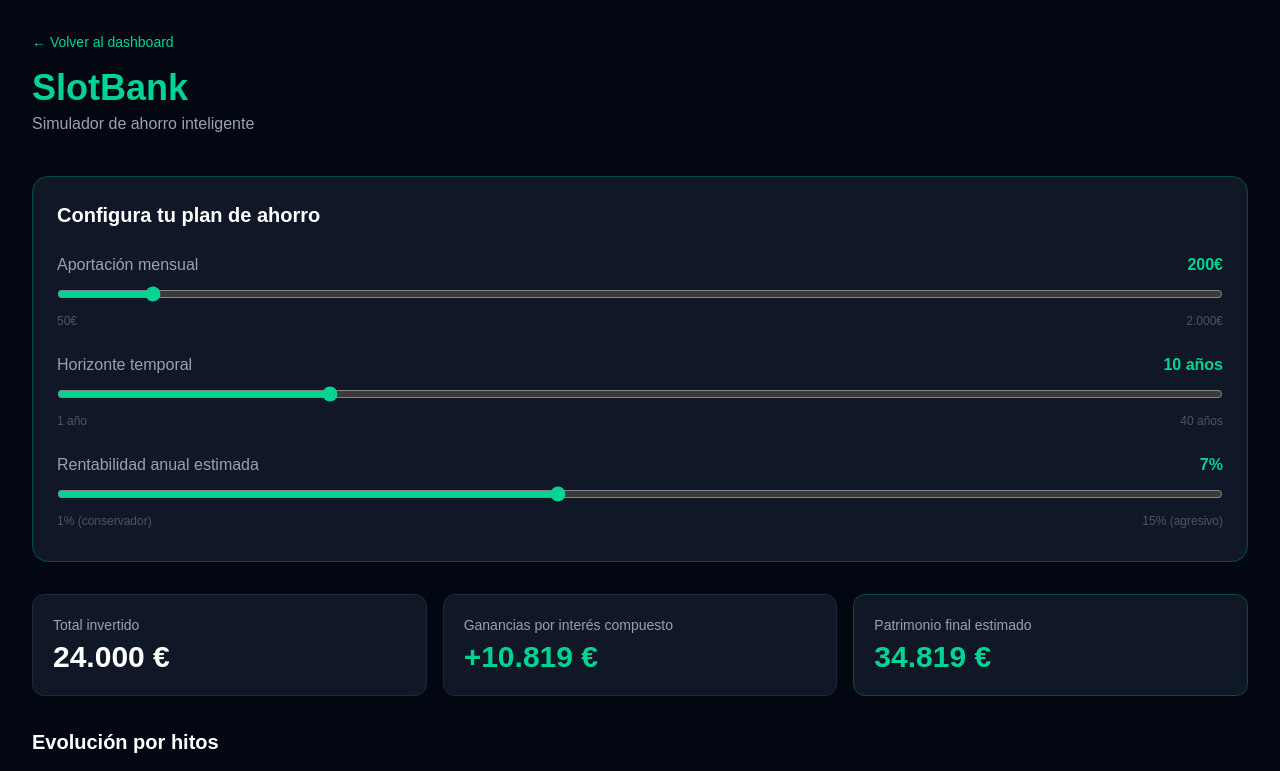
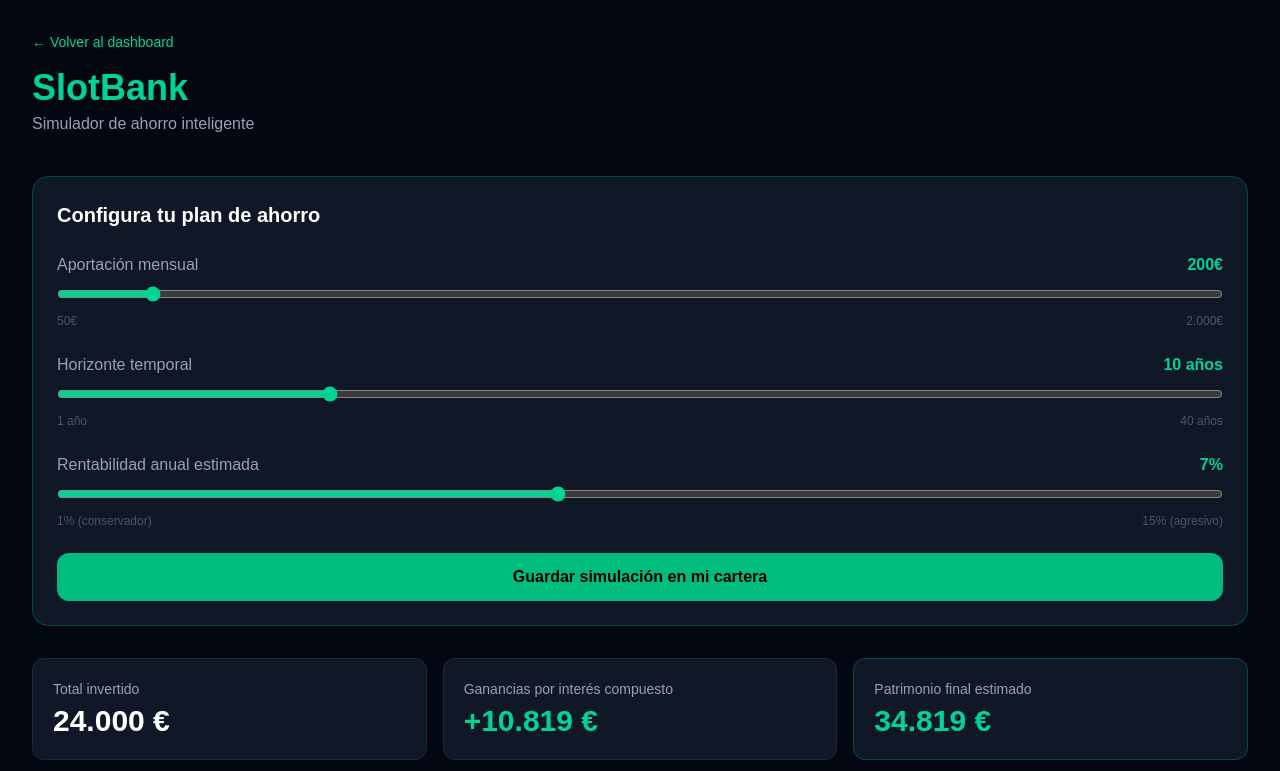
Before and after one commit to danieldelarosavalero/slotbank, a Next.js app: page /simulador in a window 1280 px wide. Shown: the top 771 px of the page. Built offline with nearby package versions, Linux system fonts and the light colour scheme; no server answers.

Commit message:
feat: guardar simulaciones en cartera

```diff
--- a/app/page.js
+++ b/app/page.js
@@ -15,6 +15,11 @@ export default async function Home() {
 
   const { data: movimientos, error: errorMovimientos } = await supabase
     .from('movimientos')
+    .select('*')
+    .order('fecha', { ascending: false })
+
+  const { data: simulaciones } = await supabase
+    .from('simulaciones')
     .select('*')
     .order('fecha', { ascending: false })
 
@@ -92,7 +97,30 @@ export default async function Home() {
           ))}
         </div>
       </div>
-
+{/* Simulaciones guardadas */}
+      {simulaciones && simulaciones.length > 0 && (
+        <div className="mt-8">
+          <h3 className="text-xl font-semibold mb-4 text-white">Simulaciones guardadas</h3>
+          <div className="bg-gray-900 rounded-xl border border-gray-800 overflow-hidden">
+            <div className="grid grid-cols-4 p-4 border-b border-gray-800 text-gray-500 text-sm">
+              <span>Aportación/mes</span>
+              <span>Años</span>
+              <span>Rentabilidad</span>
+              <span>Patrimonio final</span>
+            </div>
+            {simulaciones.map((sim, index) => (
+              <div key={sim.id} className={`grid grid-cols-4 p-4 ${index !== simulaciones.length - 1 ? 'border-b border-gray-800' : ''}`}>
+                <span className="text-white">{sim.aportacion_mensual}€/mes</span>
+                <span className="text-gray-400">{sim.anos} años</span>
+                <span className="text-gray-400">{sim.rentabilidad}%</span>
+                <span className="text-emerald-400 font-semibold">
+                  {Number(sim.patrimonio_final).toLocaleString('es-ES', { style: 'currency', currency: 'EUR', maximumFractionDigits: 0 })}
+                </span>
+              </div>
+            ))}
+          </div>
+        </div>
+      )}
     </main>
   )
 }
--- a/app/simulador/page.js
+++ b/app/simulador/page.js
@@ -2,11 +2,14 @@
 
 import { useState } from 'react'
 import Link from 'next/link'
+import { supabase } from '../../lib/supabase'
 
 export default function Simulador() {
   const [aportacion, setAportacion] = useState(200)
   const [anos, setAnos] = useState(10)
   const [rentabilidad, setRentabilidad] = useState(7)
+  const [guardado, setGuardado] = useState(false)
+  const [guardando, setGuardando] = useState(false)
 
   const calcular = () => {
     const meses = anos * 12
@@ -21,6 +24,25 @@ export default function Simulador() {
   const totalInvertido = aportacion * anos * 12
   const totalFinal = calcular()
   const ganancias = totalFinal - totalInvertido
+
+  const guardarSimulacion = async () => {
+    setGuardando(true)
+    const { error } = await supabase
+      .from('simulaciones')
+      .insert({
+        aportacion_mensual: aportacion,
+        anos: anos,
+        rentabilidad: rentabilidad,
+        total_invertido: totalInvertido,
+        patrimonio_final: totalFinal
+      })
+
+    if (!error) {
+      setGuardado(true)
+      setTimeout(() => setGuardado(false), 3000)
+    }
+    setGuardando(false)
+  }
 
   return (
     <main className="min-h-screen bg-gray-950 text-white p-8">
@@ -45,17 +67,13 @@ export default function Simulador() {
             <span className="text-emerald-400 font-bold">{aportacion}€</span>
           </div>
           <input
-            type="range"
-            min="50"
-            max="2000"
-            step="50"
+            type="range" min="50" max="2000" step="50"
             value={aportacion}
             onChange={(e) => setAportacion(Number(e.target.value))}
             className="w-full accent-emerald-400"
           />
           <div className="flex justify-between text-gray-600 text-xs mt-1">
-            <span>50€</span>
-            <span>2.000€</span>
+            <span>50€</span><span>2.000€</span>
           </div>
         </div>
 
@@ -66,40 +84,41 @@ export default function Simulador() {
             <span className="text-emerald-400 font-bold">{anos} años</span>
           </div>
           <input
-            type="range"
-            min="1"
-            max="40"
-            step="1"
+            type="range" min="1" max="40" step="1"
             value={anos}
             onChange={(e) => setAnos(Number(e.target.value))}
             className="w-full accent-emerald-400"
           />
           <div className="flex justify-between text-gray-600 text-xs mt-1">
-            <span>1 año</span>
-            <span>40 años</span>
+            <span>1 año</span><span>40 años</span>
           </div>
         </div>
 
         {/* Rentabilidad */}
-        <div className="mb-2">
+        <div className="mb-6">
           <div className="flex justify-between mb-2">
             <label className="text-gray-400">Rentabilidad anual estimada</label>
             <span className="text-emerald-400 font-bold">{rentabilidad}%</span>
           </div>
           <input
-            type="range"
-            min="1"
-            max="15"
-            step="0.5"
+            type="range" min="1" max="15" step="0.5"
             value={rentabilidad}
             onChange={(e) => setRentabilidad(Number(e.target.value))}
             className="w-full accent-emerald-400"
           />
           <div className="flex justify-between text-gray-600 text-xs mt-1">
-            <span>1% (conservador)</span>
-            <span>15% (agresivo)</span>
+            <span>1% (conservador)</span><span>15% (agresivo)</span>
           </div>
         </div>
+
+        {/* Botón guardar */}
+        <button
+          onClick={guardarSimulacion}
+          disabled={guardando}
+          className="w-full bg-emerald-500 hover:bg-emerald-400 disabled:bg-gray-700 text-black font-semibold py-3 rounded-xl transition-colors"
+        >
+          {guardando ? 'Guardando...' : guardado ? '✓ Simulación guardada en tu cartera' : 'Guardar simulación en mi cartera'}
+        </button>
       </div>
 
       {/* Resultados */}
```
